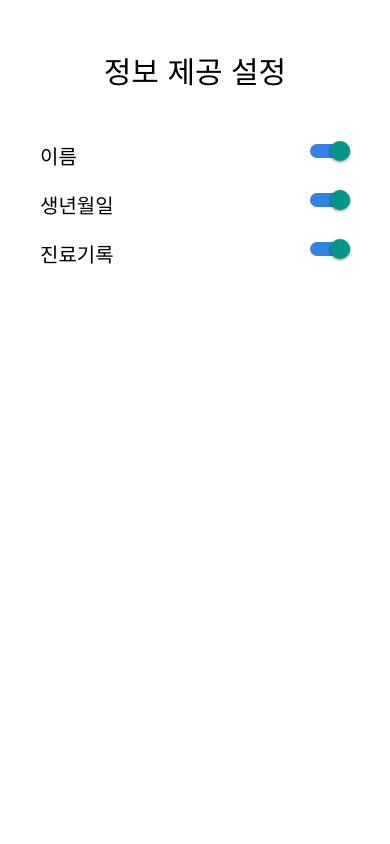
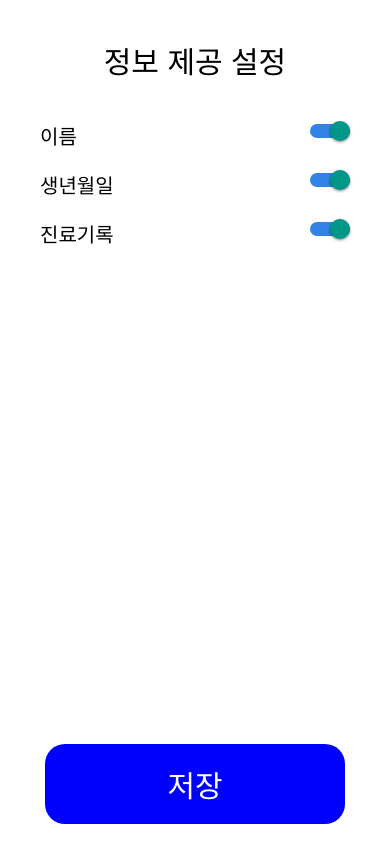
Before and after one commit to sjhong98/DID_app, a React Native app: screen /InfoSetting in a window 390 px wide. Built offline with nearby package versions, Linux system fonts and the light colour scheme.

Commit message:
feat: 진료기록 정보 제공 수정

```diff
--- a/views/info-setting/infoSetting.tsx
+++ b/views/info-setting/infoSetting.tsx
@@ -8,6 +8,7 @@ import { useNavigation } from '@react-navigation/native';
 import Ionicons from 'react-native-vector-icons/Ionicons';
 
 export default function InfoSetting(): JSX.Element {
+    const navigation = useNavigation();
     const [infos, setInfos] = useState([{title:'이름', isEnable: true}, {title:'생년월일', isEnable: true}, {title:'진료기록', isEnable: true} ])
 
     const toggleSwitch = (res:any) => {
@@ -41,6 +42,14 @@ export default function InfoSetting(): JSX.Element {
                 })}
 
             </ScrollView>
+            <View style={styles.saveBtnContainer}>
+                <TouchableOpacity
+                    style={styles.saveBtn}
+                    onPress={() => {navigation.navigate('QrView')}}
+                >
+                    <Text style={styles.saveBtnFont}>저장</Text>
+                </TouchableOpacity>
+            </View>
         </SafeAreaView>
     )
 }
--- a/views/info-setting/infoSettingStyle.tsx
+++ b/views/info-setting/infoSettingStyle.tsx
@@ -37,5 +37,27 @@ export const styles = StyleSheet.create({
 
     switch: {
         marginRight: 40
+    },
+
+    saveBtnContainer: {
+        flex: 0.2,
+        display: 'flex',
+        justifyContent: 'center',
+        alignItems: 'center'
+    },
+
+    saveBtn: {
+        width: 300,
+        height: 80,
+        borderRadius: 20,
+        backgroundColor: 'blue',
+        display: 'flex',
+        justifyContent: 'center',
+        alignItems: 'center',
+    },
+
+    saveBtnFont: {
+        color: 'white',
+        fontSize: 30,
     }
 })
```
